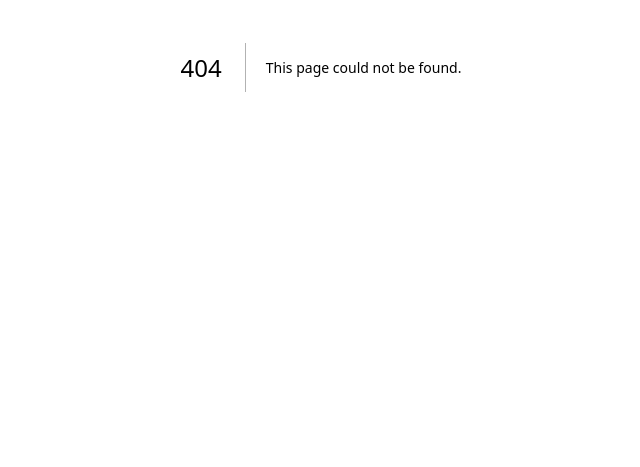
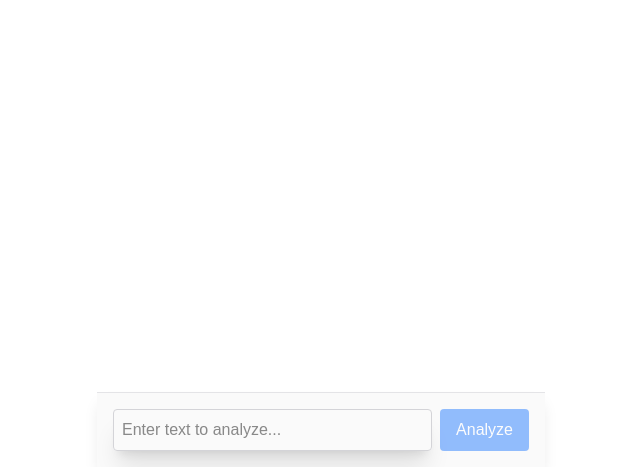
Before and after one commit to okshanaby/nextjs-ai-sdk, a Next.js app: page /ui/structured-enum in a window 1280 px wide. Before the commit this address had no page. Shown: the part 333-800 px from the top of the page, without its empty margins (319-959 px from the left). Built offline with nearby package versions, Linux system fonts and the light colour scheme.

Commit message:
Structured Enum

```diff
--- /dev/null
+++ b/app/api/structured-enum/route.ts
@@ -0,0 +1,28 @@
+import { createGoogleGenerativeAI } from "@ai-sdk/google";
+import { generateObject } from "ai";
+
+export async function POST(request: Request) {
+  const google = createGoogleGenerativeAI({
+    apiKey: process.env.GOOGLE_API_KEY || "",
+  });
+
+  try {
+    const { text } = await request.json();
+
+    const result = await generateObject({
+      model: google("gemini-2.5-flash"),
+      output: "enum",
+      enum: ["Positive", "Negative", "Neutral"],
+      prompt: `Classify the sentiment in this text: ${text}`,
+    });
+
+    return result.toJsonResponse();
+  } catch (error) {
+    console.log("🚀 ~ POST ~ error:", error);
+
+    return Response.json(
+      { success: false, error: "Failed to classify sentiment" },
+      { status: 500 }
+    );
+  }
+}
--- /dev/null
+++ b/app/ui/structured-enum/page.tsx
@@ -0,0 +1,82 @@
+"use client";
+
+import { useState } from "react";
+
+export default function StructuredEnumPage() {
+  const [text, setText] = useState("");
+  const [sentiment, setSentiment] = useState("");
+  const [isLoading, setIsLoading] = useState(false);
+  const [error, setError] = useState<string | null>(null);
+
+  const analyzeSentiment = async (e: React.FormEvent) => {
+    e.preventDefault();
+
+    setIsLoading(true);
+    setError(null);
+    setText("");
+
+    try {
+      const response = await fetch("/api/structured-enum", {
+        method: "POST",
+        headers: { "Content-Type": "application/json" },
+        body: JSON.stringify({ text }),
+      });
+
+      const data = await response.json();
+
+      if (!response.ok) {
+        throw new Error(data.error || "Something went wrong");
+      }
+
+      setSentiment(data);
+    } catch (error) {
+      console.error("Error:", error);
+      setError(
+        error instanceof Error
+          ? error.message
+          : "Something went wrong. Please try again."
+      );
+    } finally {
+      setIsLoading(false);
+    }
+  };
+
+  return (
+    <div className="flex flex-col w-full max-w-md py-24 mx-auto stretch">
+      {error && <div className="text-red-500 mb-4">{error}</div>}
+
+      {isLoading ? (
+        <div className="text-center">Analyzing sentiment...</div>
+      ) : sentiment ? (
+        <div className="text-center">
+          <div className="text-3xl font-bold">
+            {sentiment === "Positive" && "😊 Positive"}
+            {sentiment === "Negative" && "😞 Negative"}
+            {sentiment === "Neutral" && "😐 Neutral"}
+          </div>
+        </div>
+      ) : null}
+
+      <form
+        onSubmit={analyzeSentiment}
+        className="fixed bottom-0 w-full max-w-md mx-auto left-0 right-0 p-4 bg-zinc-50 dark:bg-zinc-950 border-t border-zinc-200 dark:border-zinc-800 shadow-lg"
+      >
+        <div className="flex gap-2">
+          <input
+            className="flex-1 dark:bg-zinc-800 p-2 border border-zinc-300 dark:border-zinc-700 rounded shadow-xl"
+            value={text}
+            onChange={e => setText(e.target.value)}
+            placeholder="Enter text to analyze..."
+          />
+          <button
+            type="submit"
+            className="bg-blue-500 text-white px-4 py-2 rounded hover:bg-blue-600 transition-colors disabled:opacity-50 disabled:cursor-not-allowed"
+            disabled={isLoading || !text.trim()}
+          >
+            Analyze
+          </button>
+        </div>
+      </form>
+    </div>
+  );
+}
```
